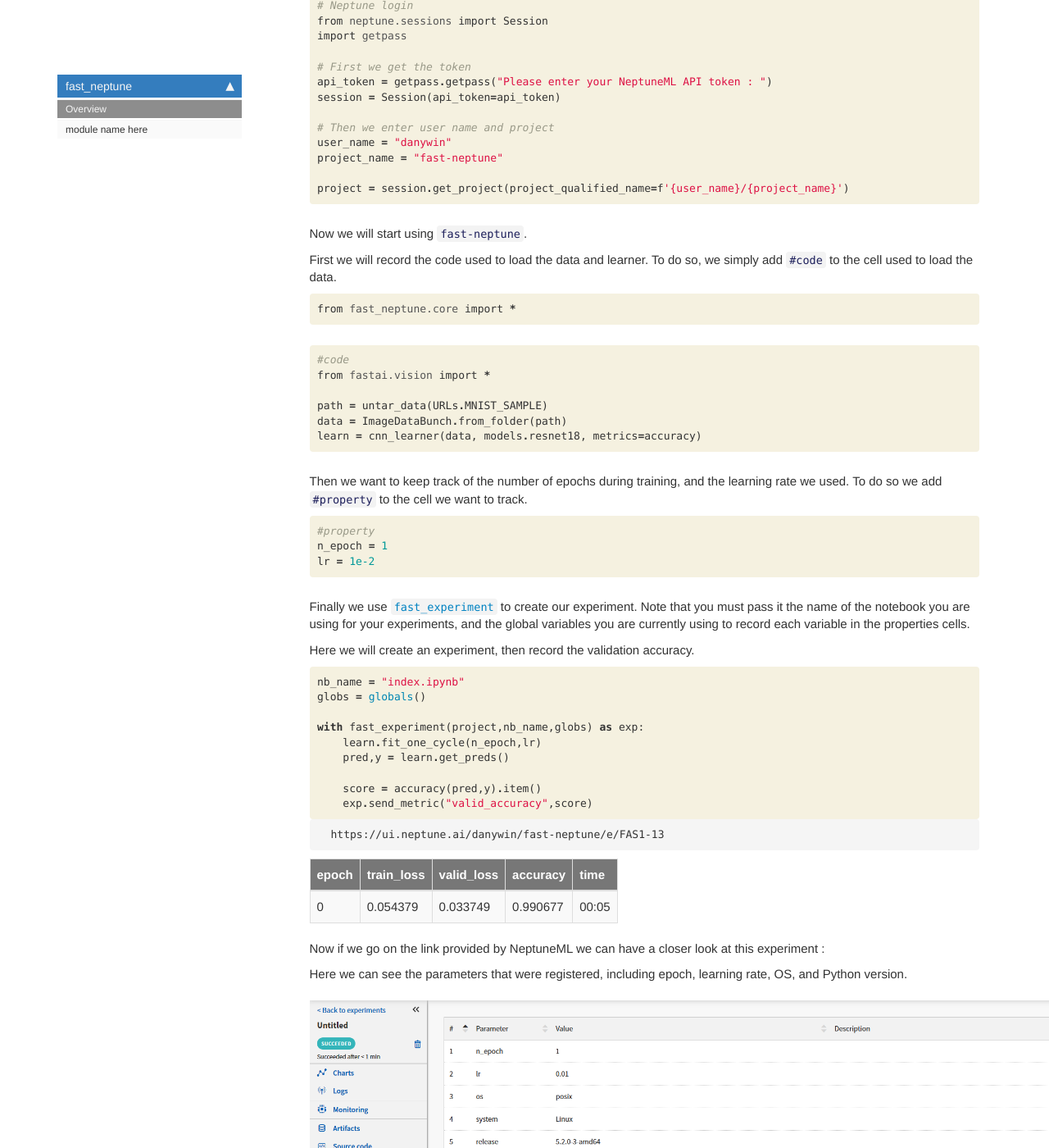
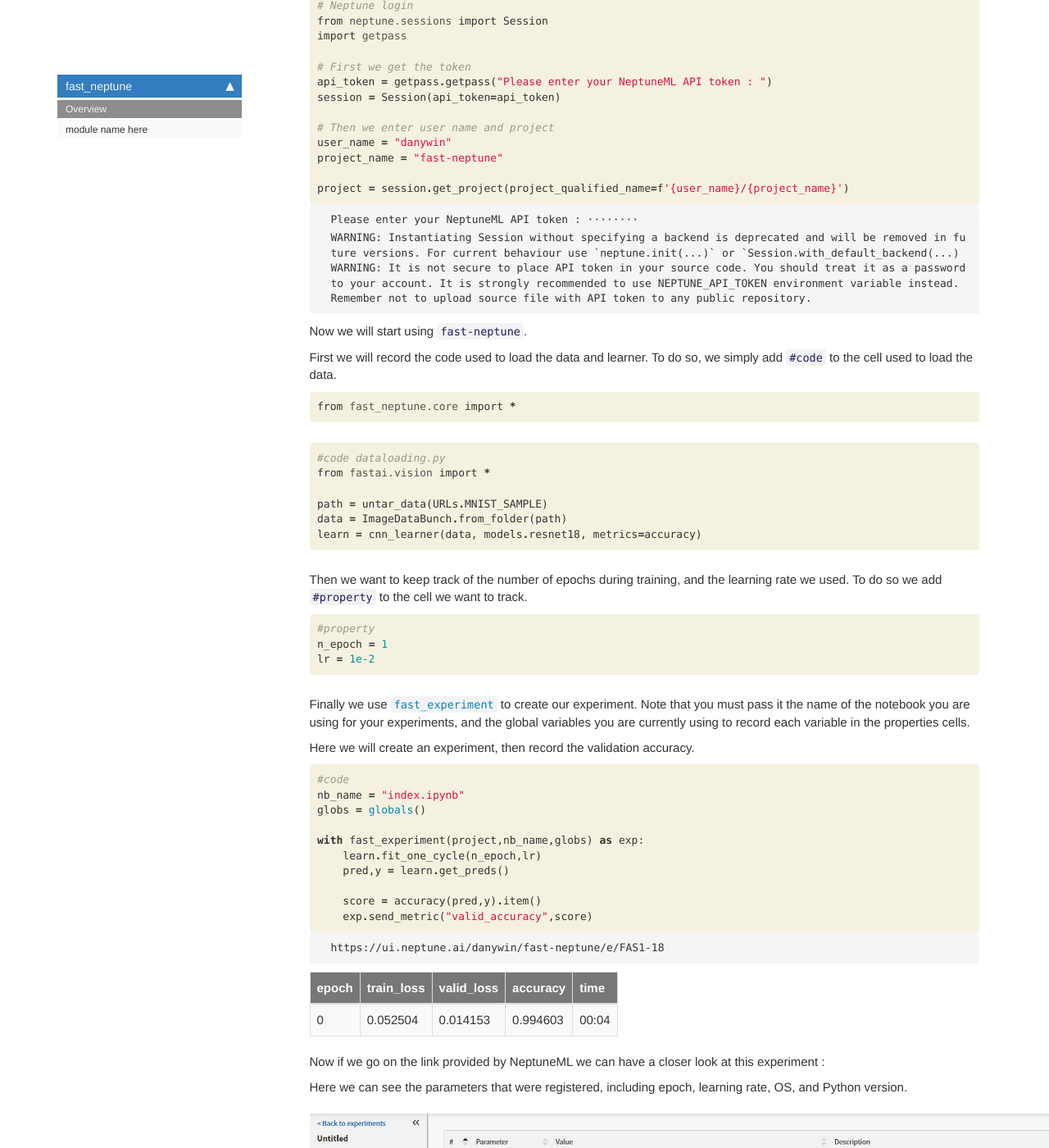
Before and after one commit to dhuynh95/fast_neptune, a Jekyll site: the page built from docs/index.html, in a window 1280 px wide and 1400 px high, scrolled down 1576 px. Shown: the whole window at 82% size. Built offline with Jekyll 4.4.1, drawn with Linux system fonts in a browser that asks for light colours; nearby versions of some CDN libraries; comment, search, counter and statistics services are not loaded.

Commit message:
Modified index

```diff
--- a/docs/index.html
+++ b/docs/index.html
@@ -153,6 +153,29 @@
 </div>
 </div>
 
+<div class="output_wrapper">
+<div class="output">
+
+<div class="output_area">
+
+<div class="output_subarea output_stream output_stdout output_text">
+<pre>Please enter your NeptuneML API token : ········
+</pre>
+</div>
+</div>
+
+<div class="output_area">
+
+<div class="output_subarea output_stream output_stderr output_text">
+<pre>WARNING: Instantiating Session without specifying a backend is deprecated and will be removed in future versions. For current behaviour use `neptune.init(...)` or `Session.with_default_backend(...)
+WARNING: It is not secure to place API token in your source code. You should treat it as a password to your account. It is strongly recommended to use NEPTUNE_API_TOKEN environment variable instead. Remember not to upload source file with API token to any public repository.
+</pre>
+</div>
+</div>
+
+</div>
+</div>
+
 </div>
 <div class="cell border-box-sizing text_cell rendered"><div class="inner_cell">
 <div class="text_cell_render border-box-sizing rendered_html">
@@ -180,7 +203,7 @@
 
 <div class="inner_cell">
     <div class="input_area">
-<div class=" highlight hl-ipython3"><pre><span></span><span class="c1">#code</span>
+<div class=" highlight hl-ipython3"><pre><span></span><span class="c1">#code dataloading.py</span>
 <span class="kn">from</span> <span class="nn">fastai.vision</span> <span class="kn">import</span> <span class="o">*</span>
 
 <span class="n">path</span> <span class="o">=</span> <span class="n">untar_data</span><span class="p">(</span><span class="n">URLs</span><span class="o">.</span><span class="n">MNIST_SAMPLE</span><span class="p">)</span>
@@ -228,7 +251,8 @@
 
 <div class="inner_cell">
     <div class="input_area">
-<div class=" highlight hl-ipython3"><pre><span></span><span class="n">nb_name</span> <span class="o">=</span> <span class="s2">&quot;index.ipynb&quot;</span>
+<div class=" highlight hl-ipython3"><pre><span></span><span class="c1">#code</span>
+<span class="n">nb_name</span> <span class="o">=</span> <span class="s2">&quot;index.ipynb&quot;</span>
 <span class="n">globs</span> <span class="o">=</span> <span class="nb">globals</span><span class="p">()</span>
 
 <span class="k">with</span> <span class="n">fast_experiment</span><span class="p">(</span><span class="n">project</span><span class="p">,</span><span class="n">nb_name</span><span class="p">,</span><span class="n">globs</span><span class="p">)</span> <span class="k">as</span> <span class="n">exp</span><span class="p">:</span>
@@ -249,7 +273,7 @@
 <div class="output_area">
 
 <div class="output_subarea output_stream output_stdout output_text">
-<pre>https://ui.neptune.ai/danywin/fast-neptune/e/FAS1-13
+<pre>https://ui.neptune.ai/danywin/fast-neptune/e/FAS1-18
 </pre>
 </div>
 </div>
@@ -271,10 +295,10 @@
   <tbody>
     <tr>
       <td>0</td>
-      <td>0.054379</td>
-      <td>0.033749</td>
-      <td>0.990677</td>
-      <td>00:05</td>
+      <td>0.052504</td>
+      <td>0.014153</td>
+      <td>0.994603</td>
+      <td>00:04</td>
     </tr>
   </tbody>
 </table>
@@ -305,7 +329,7 @@
 </div>
 <div class="cell border-box-sizing text_cell rendered"><div class="inner_cell">
 <div class="text_cell_render border-box-sizing rendered_html">
-<p>{% include image.html file="/fast_neptune/imgs/parameters.PNG" %}</p>
+<p><img src="/fast_neptune/imgs/parameters.PNG" alt="Parameters"></p>
 
 </div>
 </div>
@@ -313,23 +337,23 @@
 <div class="cell border-box-sizing text_cell rendered"><div class="inner_cell">
 <div class="text_cell_render border-box-sizing rendered_html">
 <p>In the source code tab, we can have a look at the bits of code we registered, here the dataloading.
-{% include image.html file="/fast_neptune/imgs/code.PNG" %}</p>
+<img src="/fast_neptune/imgs/code.PNG" alt="Code"></p>
 
 </div>
 </div>
 </div>
 <div class="cell border-box-sizing text_cell rendered"><div class="inner_cell">
 <div class="text_cell_render border-box-sizing rendered_html">
-<p>In the artifacts we also have the modules used in this notebook with their version :
-{% include image.html file="/fast_neptune/imgs/requirements.PNG" %}</p>
+<p>In the artifacts we also have the modules used in this notebook with their version :</p>
+<p><img src="/fast_neptune/imgs/requirements.PNG" alt="Requirements"></p>
 
 </div>
 </div>
 </div>
 <div class="cell border-box-sizing text_cell rendered"><div class="inner_cell">
 <div class="text_cell_render border-box-sizing rendered_html">
-<p>Finally, we logged the validation accuracy, which can be found in the Logs tab :
-{% include image.html file="/fast_neptune/imgs/valid_score.PNG" %}</p>
+<p>Finally, we logged the validation accuracy, which can be found in the Logs tab :</p>
+<p><img src="/fast_neptune/imgs/valid_score.PNG" alt="Parameters"></p>
 
 </div>
 </div>
```
Also changed, not shown: README.md, 1 other file.
